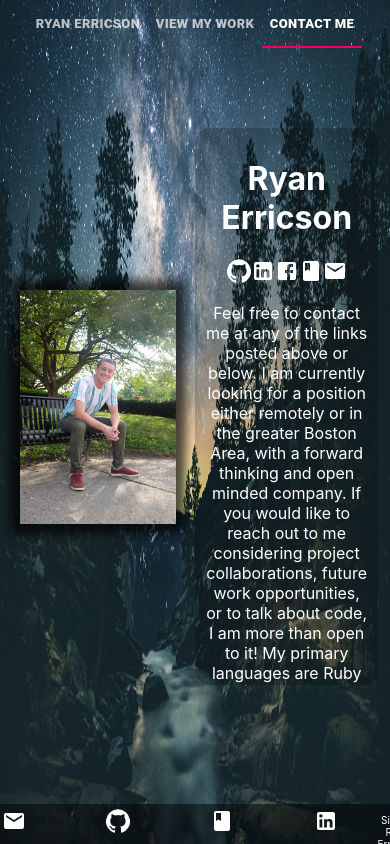
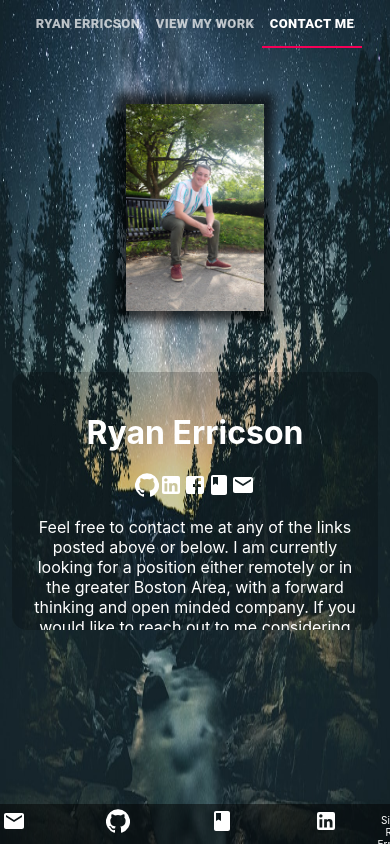
Before and after one commit to rickySONZ/rickySONZ.github.io, a React (Create React App) app: page /contact in a window 390 px wide. Built offline with nearby package versions, Linux system fonts and the light colour scheme.

Commit message:
Media queries added to contact section

```diff
--- a/src/App.css
+++ b/src/App.css
@@ -218,11 +218,33 @@ svg {
     padding-top: 3%;
     padding-bottom: 8%;
   }
+
+  .contact-div {
+    grid-template-rows: 1fr 1fr 1fr;
+    overflow-y: auto;
+    padding-top: 3%;
+
+  }
+
+  .sidebar {
+    grid-row: 2/3;
+    grid-column: 1/-1;
+    height: 30vh;
+    right: 0%;
+    overflow-y: scroll;
+  }
   img.profile-image{
     grid-row: 1/2;
     grid-column: 1/-1;
     height: 25vh;
     margin: auto 3%;
+  }
+
+  img.contact-photo {
+    grid-row: 1/2;
+    grid-column: 1/-1;
+    height: 35vh;
+
   }
   .icon-div {
     grid-row: 2/3;
@@ -239,4 +261,6 @@ svg {
     padding: 2%;
     min-width: 50px;
   }
+
+
 }
--- a/src/App.js
+++ b/src/App.js
@@ -31,7 +31,7 @@ function App() {
         render={({ location }) => (
           <Fragment>
             <Tabs value={location.pathname} centered>
-              <Tab label="RYAN ERRICSON" value="/" component={Link} to="/about" className="nav-link" />
+              <Tab label="RYAN ERRICSON" value="/" component={Link} to="/" className="nav-link" />
               <Tab label="View My Work" value="/portfolio" component={Link} to="/portfolio"  className="nav-link" />
               <Tab value="/contact" label="Contact ME" component={Link} to="/contact"  className="nav-link" />
             </Tabs>
--- a/src/components/Cards.js
+++ b/src/components/Cards.js
@@ -91,7 +91,9 @@ export default function MediaCard() {
       </CardActions>
     </Card>
     </Carousel>
+    <div id="cards-icons">
     <Icons />
+    </div>
     </ div>
   );
 }
```
